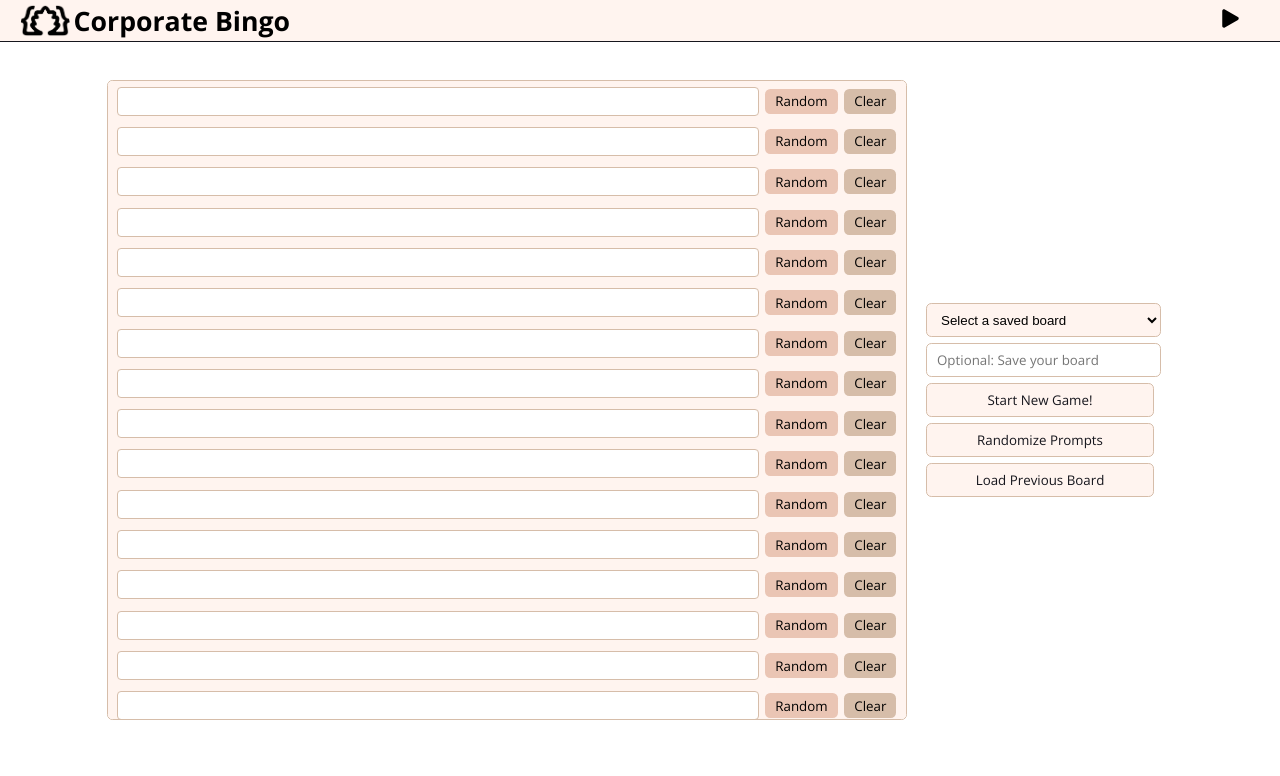
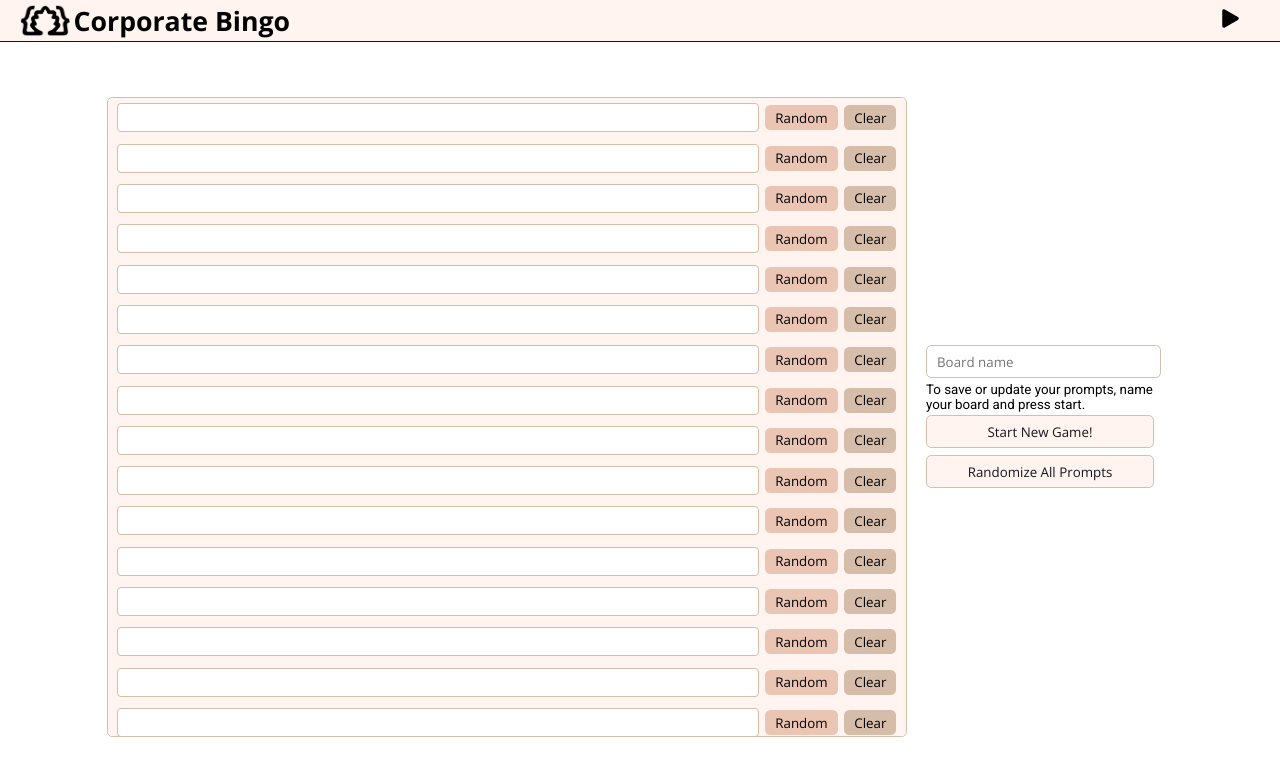
Before and after one commit to LocalNewsTV/corporate-bingo, a React (Vite) app: page / in a window 1280 px wide. Shown: the top 776 px of the page. Built offline with nearby package versions, Linux system fonts and the light colour scheme.

Commit message:
Add multi board handling.

```diff
--- a/src/common/BoardHelper.ts
+++ b/src/common/BoardHelper.ts
@@ -15,8 +15,27 @@ class BoardHelper {
    * @returns string
    */
   static randomPrompt(): string {
-    const index = Math.floor(Math.random() * this.defaultPrompts.length)
+    const index = Math.floor(Date.now() % this.defaultPrompts.length)
     return this.defaultPrompts[index];
+  }
+  static getUserBoards(): SavedBingoCard[] {
+    const local = localStorage.getItem("userBingoCards")
+    if (local) {
+      return JSON.parse(local) as SavedBingoCard[]
+    }
+    return []
+  }
+  static getUserBoard(uuid: string): SavedBingoCard {
+    const local = localStorage.getItem("userBingoCards")
+    if (local) {
+      const savedCards: SavedBingoCard[] = JSON.parse(local) as SavedBingoCard[]
+      for (let i = 0; i < savedCards.length; i++) {
+        if (savedCards[i].id === uuid) {
+          return savedCards[i];
+        }
+      }
+    }
+    return { boardName: "", bingoCard: [], id: "" }
   }
   /**
    * @desc Fetches users local storage data to create set of BingoCards
@@ -32,7 +51,6 @@ class BoardHelper {
    */
   static saveUserPrompts(userPrompts: Array<string>, boardName: string): void {
     const storedUserCards = localStorage.getItem("userBingoCards")
-    console.log("Board name: ", boardName)
     const userBoard: SavedBingoCard = {
       id: uuidv4(),
       boardName: boardName,
@@ -42,15 +60,12 @@ class BoardHelper {
       const parsedUserCards: SavedBingoCard[] = JSON.parse(storedUserCards) as SavedBingoCard[];
       let didUpdate = false;
       for (let i = 0; i < parsedUserCards.length; i++) {
-        console.log(parsedUserCards[i].boardName)
         if (parsedUserCards[i].boardName === boardName) {
           parsedUserCards[i].bingoCard = userBoard.bingoCard;
-          console.log("Match on BoardName", boardName)
           didUpdate = true;
         }
       }
       if (!didUpdate) {
-        console.log("no match on", boardName)
         parsedUserCards.push(userBoard);
       }
       localStorage.setItem("userBingoCards", JSON.stringify(parsedUserCards))
--- a/src/common/prompts.ts
+++ b/src/common/prompts.ts
@@ -39,6 +39,7 @@ const prompts = [
   "Microphone rustling noises.",
   "Someone using a funny virtual background.",
   "Can you see me?",
+  "*Crickets chirping*",
   "Internet connection issues.",
   "Sorry, I was multitasking.",
   "Can you send that to everyone?",
@@ -55,6 +56,8 @@ const prompts = [
   "Can you hear/see me now?",
   "Let me share my screen.",
   "That's a great point.",
+  "Let's take a step back",
+  "Someone asks for questions and receives none",
   "Let's circle back to that.",
   "Sorry, I cut out there for a second.",
   "Let me take a look.",
--- a/src/components/views/Main/Main.tsx
+++ b/src/components/views/Main/Main.tsx
@@ -1,4 +1,4 @@
-import { useEffect, useState } from "react";
+import { useCallback, useEffect, useState } from "react";
 import BoardHelper from "../../../common/BoardHelper";
 import Board from "../Board/Board";
 import Setup from "../Setup/Setup";
@@ -12,9 +12,9 @@ type PropTypes = {
 const Main = ({ setup, stateToggle }: PropTypes) => {
   const [prompts, setPrompts] = useState<BingoCard[][]>([]);
   const [textPrompts, setTextPrompts] = useState<string[]>(Array(24).fill(""));
-  const handleLoadButton = () => {
-    setTextPrompts(BoardHelper.loadFromUserSaved())
-  }
+  const handleLoadButton = useCallback((textPrompts: string[]) => {
+    setTextPrompts(textPrompts)
+  }, [])
   const handlePlayButton = (boardName: string) => {
     if ([...new Set(textPrompts)].length == 24) {
       if (boardName) { BoardHelper.saveUserPrompts(textPrompts, boardName); }
--- a/src/components/views/Setup/Setup.style.ts
+++ b/src/components/views/Setup/Setup.style.ts
@@ -16,13 +16,17 @@ export const StyledUl = styled.ul`
 
 export const ViewContainer = styled.div`
   display: flex;
+  padding-top: 25pt;
   min-height:95vh;
   width: 100%;
   max-width: 800pt;
   box-sizing: border-box;
   align-items: center;
   justify-content: center;
-  flex-direction: row;
+  flex-direction: column;
+  @media (min-width: 500pt){
+    flex-direction: row;
+  }
 `;
 
 export const ButtonContainer = styled.div`
@@ -47,6 +51,11 @@ export const ButtonContainer = styled.div`
   button:hover {
     transition: 1s;
     background-color: ${cozyFour};
+  }
+  p {
+    margin: 0 0.25em;
+    text-wrap: wrap;
+    font-size: 10pt;
   }
 `
 
--- a/src/components/views/Setup/Setup.tsx
+++ b/src/components/views/Setup/Setup.tsx
@@ -1,17 +1,30 @@
-import { ChangeEvent, useState } from "react";
+import { ChangeEvent, useEffect, useState } from "react";
 import PromptCustomizer from "../../PromptCustomizer/PromptCustomizer";
 import { ButtonContainer, StyledOption, StyledSelect, StyledTextInput, StyledUl, ViewContainer } from "./Setup.style";
+import BoardHelper from "../../../common/BoardHelper";
+import SavedBingoCard from "../../../types/SavedBingoCard";
 
 type PropTypes = {
   textPrompts: string[]
   textPromptHandler: (index: number, newVal: string) => void
   handlePlayButton: (boardName: string) => void;
   handleAllRandom: () => void;
-  loadUserPrompts: () => void;
+  loadUserPrompts: (userPrompts: string[]) => void;
 }
 const Setup = ({ textPrompts, textPromptHandler, handlePlayButton, handleAllRandom, loadUserPrompts }: PropTypes) => {
-  const disabled = localStorage.getItem("userPrompts") === null;
   const [boardName, setBoardName] = useState<string>("");
+  const [savedBoardId, setSavedBoardId] = useState<string>("");
+  const handleSavedBoardNameChange = (evt: ChangeEvent<HTMLSelectElement>) => {
+    setSavedBoardId(evt.target.value);
+  }
+  useEffect(() => {
+    const boardFromStorage = BoardHelper.getUserBoard(savedBoardId)
+    if (boardFromStorage?.id) {
+      loadUserPrompts(boardFromStorage.bingoCard);
+      setBoardName(boardFromStorage.boardName);
+    }
+    // eslint-disable-next-line react-hooks/exhaustive-deps
+  }, [savedBoardId])
   const handleChange = (evt: ChangeEvent<HTMLInputElement>) => setBoardName(evt.target.value);
   return (
     <ViewContainer>
@@ -25,21 +38,32 @@ const Setup = ({ textPrompts, textPromptHandler, handlePlayButton, handleAllRand
           />))}
       </StyledUl>
       <ButtonContainer>
-        <StyledSelect>
-          <StyledOption value="">Select a saved board</StyledOption>
-          <StyledOption>Hi</StyledOption>
-          <StyledOption>Bye</StyledOption>
-          <StyledOption>Salut</StyledOption>
-        </StyledSelect>
+        {
+          BoardHelper.getUserBoards().length > 0 &&
+          <StyledSelect
+            onChange={handleSavedBoardNameChange}
+            value={savedBoardId}
+          >
+            <StyledOption value="">Select a saved board</StyledOption>
+            {BoardHelper.getUserBoards().map((item: SavedBingoCard, index: number) => (
+              <StyledOption
+                key={index}
+                value={item.id}
+              >
+                {item.boardName}
+              </StyledOption>
+            ))}
+          </StyledSelect>
+        }
         <StyledTextInput
           type="text"
-          placeholder="Optional: Save your board"
+          placeholder="Board name"
           onChange={handleChange}
           value={boardName}
         />
+        <p>To save or update your prompts, name your board and press start.</p>
         <button onClick={handlePlayButton.bind(this, boardName)}>Start New Game!</button>
-        <button onClick={handleAllRandom}>Randomize Prompts</button>
-        <button onClick={loadUserPrompts} disabled={disabled}>Load Previous Board</button>
+        <button onClick={handleAllRandom}>Randomize All Prompts</button>
       </ButtonContainer>
     </ViewContainer>
   )
```
